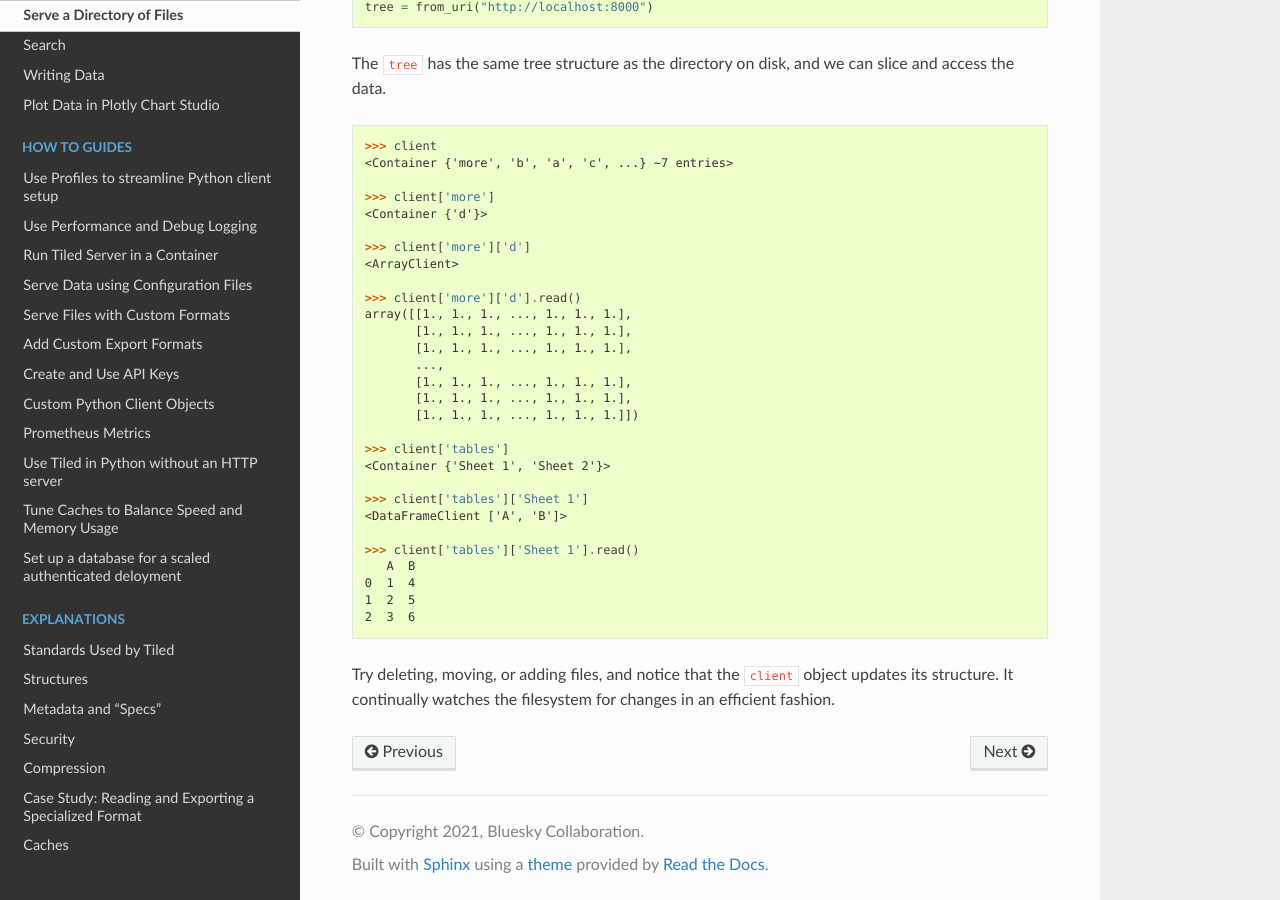
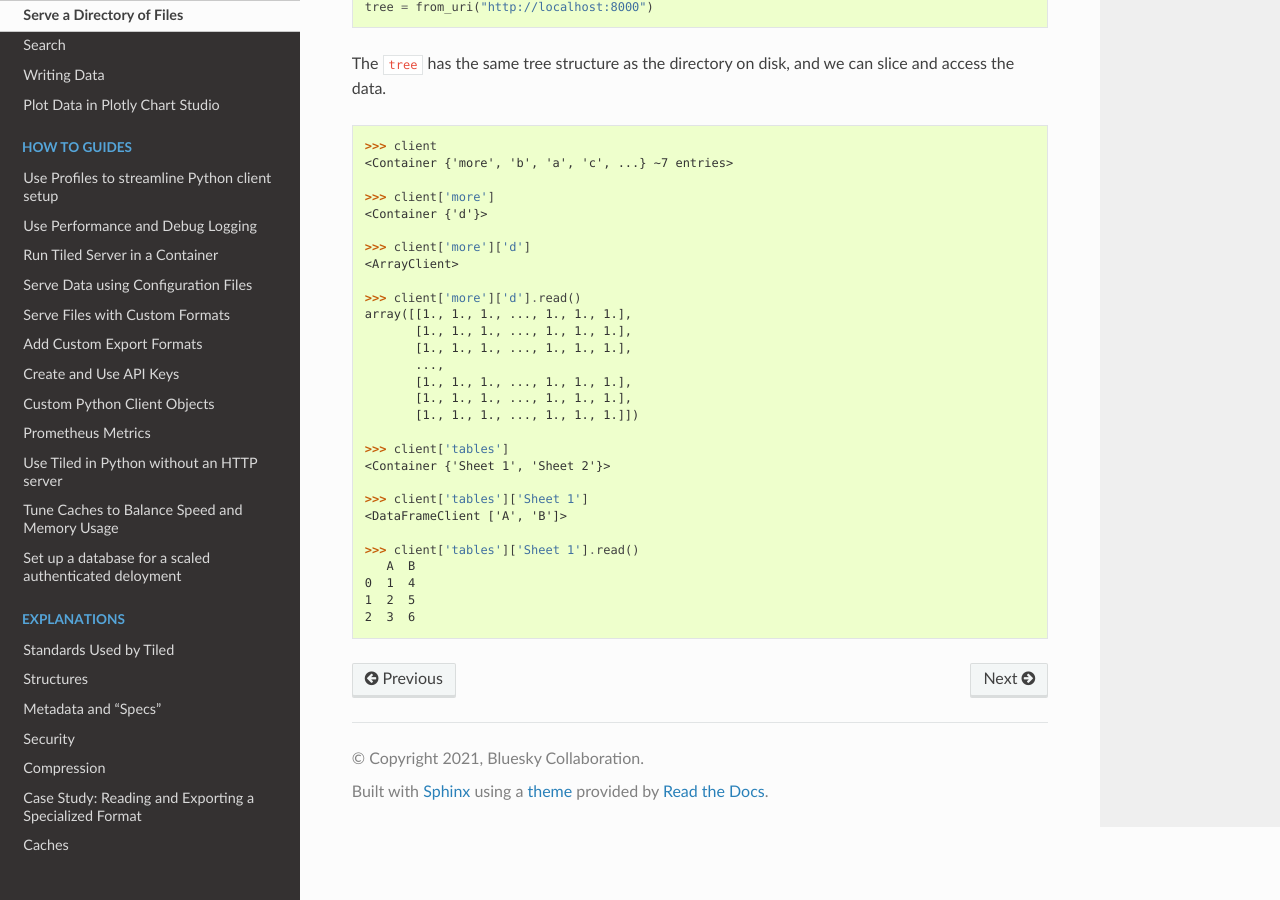
Before and after one commit to bluesky/tiled, a Sphinx documentation site: the page built from docs/source/tutorials/serving-files.md, in a window 1280 px wide and 900 px high, scrolled down 1052 px. Built offline with Sphinx 7.4.7 and the Read the Docs theme 2.0.0, drawn with Linux system fonts in a browser that asks for light colours; pages that are not in the unit, such as notebooks, are missing from menus; the version number could not be read and is left out.

Commit message:
Remove mention of watch mode from the intro tutorial.

````diff
--- a/docs/source/tutorials/serving-files.md
+++ b/docs/source/tutorials/serving-files.md
@@ -85,7 +85,3 @@
 1  2  5
 2  3  6
 ```
-
-Try deleting, moving, or adding files, and notice that the ``client`` object
-updates its structure. It continually watches the filesystem for changes in an
-efficient fashion.
````
